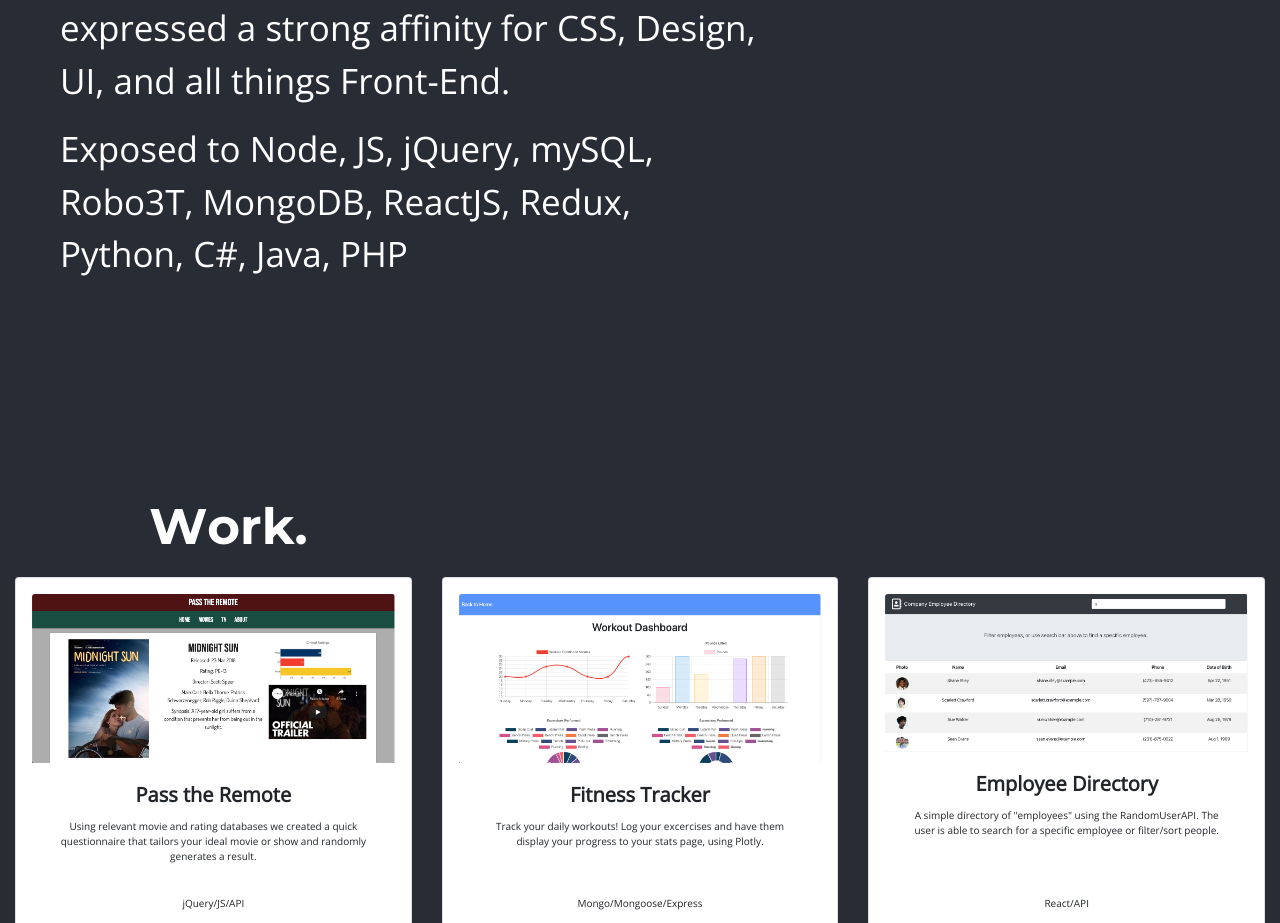
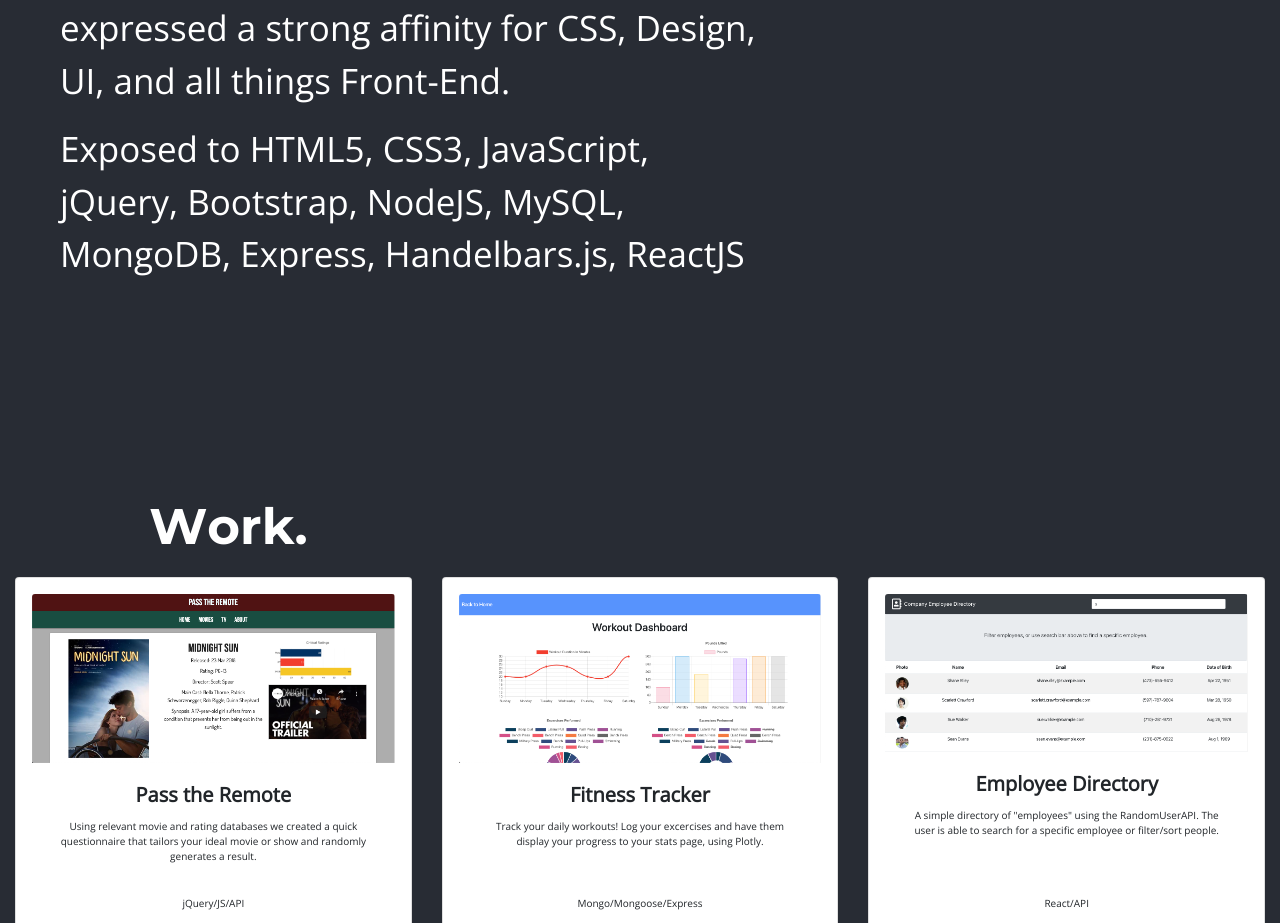
Before and after one commit to mr-andersen523/React-Portfolio4.0, a React (Create React App) app in the folder my-portfolio/: page / in a window 1280 px wide. Shown: the part 1006-1929 px from the top of the page. Built offline with nearby package versions, Linux system fonts and the light colour scheme.

Commit message:
Update About.js
reworded info

```diff
--- a/my-portfolio/src/components/About.js
+++ b/my-portfolio/src/components/About.js
@@ -11,7 +11,7 @@ class About extends Component {
             <h1><Fade bottom cascade>About.</Fade></h1>
             <Fade bottom>
                     <p>Portland based since 2014. Completed University of Oregon's Full Stack Development Bootcamp in April, 2020. Very eager to begin my career. I have expressed a strong affinity for CSS, Design, UI, and all things Front-End. </p>
-                    <p>Exposed to Node, JS, jQuery, mySQL, Robo3T, MongoDB, ReactJS, Redux, Python, C#, Java, PHP</p>
+                    <p>Exposed to HTML5, CSS3, JavaScript, jQuery, Bootstrap, NodeJS, MySQL, MongoDB, Express, Handelbars.js, ReactJS</p>
             </Fade>
             </div>
             <img src={chaseabout} alt='about iamge'></img>
```
